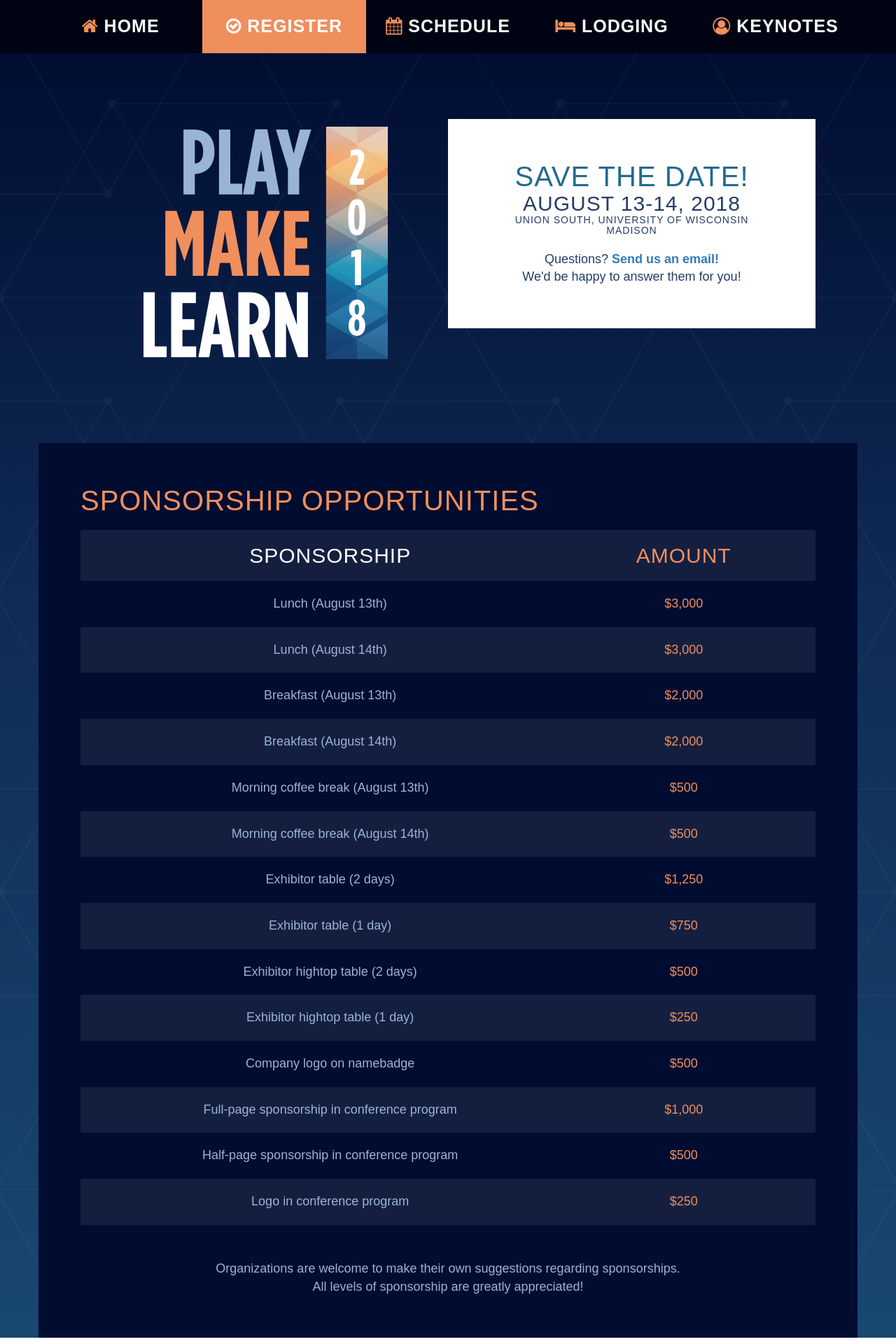
After one commit to jsruesch/pmlcon, a PHP site: page /sponsorship.php in a window 1280 px wide. The commit adds this page. Shown: the top 1920 px of the page at 70% size. Run offline with PHP 8.4, Linux system fonts and the light colour scheme; some libraries are stand-ins or nearby versions.

Commit message:
Add sponsorship opportunities page

```diff
--- a/navigation.php
+++ b/navigation.php
@@ -20,7 +20,7 @@
         </div>
         <div class="col-xs-15">
           <div class="row">
-            <a href="#schedule" class="text-white" target="_blank">
+            <a href="index.php#schedule" class="text-white">
               <span class="text-orange"><i class="fa fa-calendar" aria-hidden="true"></i></span>
               <span class="nav-button-text">Schedule</span>
             </a>
@@ -28,7 +28,7 @@
         </div>
         <div class="col-xs-15">
           <div class="row">
-            <a href="#lodging" class="text-white">
+            <a href="index.php#lodging" class="text-white">
               <span class="text-orange"><i class="fa fa-bed" aria-hidden="true"></i></span>
               <span class="nav-button-text">Lodging</span>
             </a>
@@ -36,7 +36,7 @@
         </div>
         <div class="col-xs-15">
           <div class="row">
-            <a href="#keynote" class="text-white">
+            <a href="/#keynote" class="text-white">
               <span class="text-orange"><i class="fa fa-user-circle-o" aria-hidden="true"></i></span>
               <span class="nav-button-text">Keynotes</span>
             </a>
--- /dev/null
+++ b/sponsorship.php
@@ -0,0 +1,359 @@
+<?php include('header.php') ?>
+<?php include('navigation.php') ?>
+
+<!--
+  BEGIN: Main Content
+-->
+  <div class="container-fluid main-content">
+    <div class="container">
+    <!-- Header -->
+      <div class="row pad60">
+        <div class="col-sm-6">
+          <img class="center-block main-logo" src="img/logo-2018.png" />
+        </div>
+        <div class="col-sm-6 pad60 mar50-top bg-white">
+          <div class="row text-center">
+            <h2 class="text-mblue">Save the Date!</h2>
+            <h3 class="text-dblue">August 13-14, 2018</h3>
+            <h5 class="text-dblue">Union South, University of Wisconsin Madison</h5>
+          </div>
+          <!-- <div class="row mar20-top mar20-bot">
+            <a href="https://registration.eop.education.wisc.edu/index.aspx?id=43" target="_blank" class="button bg-orange text-white"><i class="fa fa-check-circle-o" aria-hidden="true"></i> Register Here</a>
+          </div> -->
+          <div class="row mar20-top">
+            <p class="text-dblue text-center">
+              Questions? <a href="mailto:playmakelearninfo@gmail.com" target="_blank">Send us an email!</a> <br />We'd be happy to answer them for you!
+            </p>
+          </div>
+        </div>
+      </div><!-- END: Header -->
+    <!-- Overview -->
+      <div class="row mar30-top">
+        <div class="col-sm-12 bg-ddblue pad60">
+          <div class="row mar20-bot">
+            <h2 class="text-orange">Sponsorship Opportunities</h2>
+          </div>
+          <!-- Row -->
+          <div class="row bg-owhite pad20">
+            <div class="col-sm-8">
+              <h3 class="text-white text-center">
+                Sponsorship
+              </h3>
+            </div>
+            <div class="col-sm-4">
+              <h3 class="text-orange text-center">
+                Amount
+              </h3>
+            </div>
+          </div><!-- END: Row -->
+          <!-- Row -->
+          <div class="row pad20">
+            <div class="col-sm-8">
+              <p class="text-lblue text-center">
+                Lunch (August 13th)
+              </p>
+            </div>
+            <div class="col-sm-4">
+              <p class="text-orange text-center">
+                $3,000
+              </p>
+            </div>
+          </div><!-- END: Row -->
+          <!-- Row -->
+          <div class="row bg-owhite pad20">
+            <div class="col-sm-8">
+              <p class="text-lblue text-center">
+                Lunch (August 14th)
+              </p>
+            </div>
+            <div class="col-sm-4">
+              <p class="text-orange text-center">
+                $3,000
+              </p>
+            </div>
+          </div><!-- END: Row -->
+          <!-- Row -->
+          <div class="row pad20">
+            <div class="col-sm-8">
+              <p class="text-lblue text-center">
+                Breakfast (August 13th)
+              </p>
+            </div>
+            <div class="col-sm-4">
+              <p class="text-orange text-center">
+                $2,000
+              </p>
+            </div>
+          </div><!-- END: Row -->
+          <!-- Row -->
+          <div class="row bg-owhite pad20">
+            <div class="col-sm-8">
+              <p class="text-lblue text-center">
+                Breakfast (August 14th)
+              </p>
+            </div>
+            <div class="col-sm-4">
+              <p class="text-orange text-center">
+                $2,000
+              </p>
+            </div>
+          </div><!-- END: Row -->
+          <!-- Row -->
+          <div class="row pad20">
+            <div class="col-sm-8">
+              <p class="text-lblue text-center">
+                Morning coffee break (August 13th)
+              </p>
+            </div>
+            <div class="col-sm-4">
+              <p class="text-orange text-center">
+                $500
+              </p>
+            </div>
+          </div><!-- END: Row -->
+          <!-- Row -->
+          <div class="row bg-owhite pad20">
+            <div class="col-sm-8">
+              <p class="text-lblue text-center">
+                Morning coffee break (August 14th)
+              </p>
+            </div>
+            <div class="col-sm-4">
+              <p class="text-orange text-center">
+                $500
+              </p>
+            </div>
+          </div><!-- END: Row -->
+          <!-- Row -->
+          <div class="row pad20">
+            <div class="col-sm-8">
+              <p class="text-lblue text-center">
+                Exhibitor table (2 days)
+              </p>
+            </div>
+            <div class="col-sm-4">
+              <p class="text-orange text-center">
+                $1,250
+              </p>
+            </div>
+          </div><!-- END: Row -->
+          <!-- Row -->
+          <div class="row bg-owhite pad20">
+            <div class="col-sm-8">
+              <p class="text-lblue text-center">
+                Exhibitor table (1 day)
+              </p>
+            </div>
+            <div class="col-sm-4">
+              <p class="text-orange text-center">
+                $750
+              </p>
+            </div>
+          </div><!-- END: Row -->
+          <!-- Row -->
+          <div class="row pad20">
+            <div class="col-sm-8">
+              <p class="text-lblue text-center">
+                Exhibitor hightop table (2 days)
+              </p>
+            </div>
+            <div class="col-sm-4">
+              <p class="text-orange text-center">
+                $500
+              </p>
+            </div>
+          </div><!-- END: Row -->
+          <!-- Row -->
+          <div class="row bg-owhite pad20">
+            <div class="col-sm-8">
+              <p class="text-lblue text-center">
+                Exhibitor hightop table (1 day)
+              </p>
+            </div>
+            <div class="col-sm-4">
+              <p class="text-orange text-center">
+                $250
+              </p>
+            </div>
+          </div><!-- END: Row -->
+          <!-- Row -->
+          <div class="row pad20">
+            <div class="col-sm-8">
+              <p class="text-lblue text-center">
+                Company logo on namebadge
+              </p>
+            </div>
+            <div class="col-sm-4">
+              <p class="text-orange text-center">
+                $500
+              </p>
+            </div>
+          </div><!-- END: Row -->
+          <!-- Row -->
+          <div class="row bg-owhite pad20">
+            <div class="col-sm-8">
+              <p class="text-lblue text-center">
+                Full-page sponsorship in conference program
+              </p>
+            </div>
+            <div class="col-sm-4">
+              <p class="text-orange text-center">
+                $1,000
+              </p>
+            </div>
+          </div><!-- END: Row -->
+          <!-- Row -->
+          <div class="row pad20">
+            <div class="col-sm-8">
+              <p class="text-lblue text-center">
+                Half-page sponsorship in conference program
+              </p>
+            </div>
+            <div class="col-sm-4">
+              <p class="text-orange text-center">
+                $500
+              </p>
+            </div>
+          </div><!-- END: Row -->
+          <!-- Row -->
+          <div class="row bg-owhite pad20">
+            <div class="col-sm-8">
+              <p class="text-lblue text-center">
+                Logo in conference program
+              </p>
+            </div>
+            <div class="col-sm-4">
+              <p class="text-orange text-center">
+                $250
+              </p>
+            </div>
+          </div><!-- END: Row -->
+          <div class="row mar50-top">
+            <p class="text-lblue text-center">
+              Organizations are welcome to make their own suggestions regarding sponsorships.<br />All levels of sponsorship are greatly appreciated!
+            </p>
+          </div>
+        </div>
+      </div><!-- END: Overview -->
+    </div><!-- /.container -->
+
+  <!-- Details -->
+    <!-- Keynotes -->
+    <div class="row bg-white pad60">
+      <div class="row">
+        <h2 class="text-orange">Sponsorship Details</h2>
+      </div>
+      <div class="row mar20-top mar20-bot">
+        <h3 class="text-dblue">
+          Lunch (Mon. August 13th or Tues. August 14th): <span class="text-orange">$3,000</span>
+        </h3>
+        <ol class="disc">
+          <li>Exclusive sponsorship of the lunch scheduled for 12:00pm-1:00pm on Mon. August 13th or Tues. August 14th </li>
+          <li>Includes custom printed napkins with company logo, electronic display of company logo/information during lunch hour, public acknowledgement by PML conference organizer, 5-10 minute speaking/presentation opportunity, exhibitor table for 2 days, acknowledgement in program</li>
+        </ol>
+      </div>
+      <div class="row mar30-bot"><hr /></div>
+      <div class="row mar20-top mar20-bot">
+        <h3 class="text-dblue">
+          Breakfast (Mon. August 13th or Tues. August 14th):  <span class="text-orange">$2,000</span>
+        </h3>
+        <ol class="disc">
+          <li>Exclusive sponsorship of the breakfast scheduled for 8:00am-9:00am on Mon. August 13th or Tues. August 14th</li>
+          <li>Includes custom printed napkins with company logo, electronic display of company logo/information during breakfast hour, public acknowledgement by PML conference organizer, exhibitor table for 1 day, acknowledgement in program</li>
+        </ol>
+      </div>
+      <div class="row mar30-bot"><hr /></div>
+      <div class="row mar20-top mar20-bot">
+        <h3 class="text-dblue">
+          Morning coffee break (Mon. August 13th or Tues. August 14th): <span class="text-orange">$500</span>
+        </h3>
+        <ol class="disc">
+          <li>Exclusive sponsorship of coffee break scheduled for 10:45-11:00 am on Mon. August 13th or Tues. August 14th</li>
+          <li>Electronic display of company logo/information during coffee break, acknowledgement in program</li>
+        </ol>
+      </div>
+      <div class="row mar30-bot"><hr /></div>
+      <div class="row mar20-top mar20-bot">
+        <h3 class="text-dblue">
+          Exhibitor table (2 days): <span class="text-orange">$1,250</span>
+        </h3>
+        <ol class="disc">
+          <li>3' x 6' clothed table, 2 chairs, Mon. August 13th 8:00 a.m.-5:00 p.m., &Tues. August 14th 8:00 a.m.-3:00 p.m., listed in program and on website</li>
+        </ol>
+      </div>
+      <div class="row mar30-bot"><hr /></div>
+      <div class="row mar20-top mar20-bot">
+        <h3 class="text-dblue">
+          Exhibitor table (1 day): <span class="text-orange">$750</span>
+        </h3>
+        <ol class="disc">
+          <li>3' x 6' clothed table, 2 chairs, Mon. August 13th 8:00 a.m.-5:00 p.m. or Tues. August 14th 8:00 a.m.-3:00 p.m., listed in program and on website</li>
+        </ol>
+      </div>
+      <div class="row mar30-bot"><hr /></div>
+      <div class="row mar20-top mar20-bot">
+        <h3 class="text-dblue">
+          Exhibitor hightop table (2 days): <span class="text-orange">$500</span>
+        </h3>
+        <ol class="disc">
+          <li>2' round clothed hightop table, Mon. August 13th 8:00 a.m.-5:00 p.m. & Tues. August 14th 8:00 a.m.-3:00 p.m., listed in program and on website</li>
+        </ol>
+      </div>
+      <div class="row mar30-bot"><hr /></div>
+      <div class="row mar20-top mar20-bot">
+        <h3 class="text-dblue">
+          Exhibitor hightop table (1 day): <span class="text-orange">$250</span>
+        </h3>
+        <ol class="disc">
+          <li>2' round clothed hightop table, Mon. August 13th 8:00 a.m.-5:00 p.m. or Tues. August 14th 8:00 a.m.-3:00 p.m., listed in program and on websites</li>
+        </ol>
+      </div>
+      <div class="row mar30-bot"><hr /></div>
+      <div class="row mar20-top mar20-bot">
+        <h3 class="text-dblue">
+          Full-page sponsorship in conference program: <span class="text-orange">$1,000</span>
+        </h3>
+        <ol class="disc">
+          <li>8" x 5.5" space dedicated to your organization (print and online)</li>
+        </ol>
+      </div>
+      <div class="row mar30-bot"><hr /></div>
+      <div class="row mar20-top mar20-bot">
+        <h3 class="text-dblue">
+          Half-page sponsorship in conference program: <span class="text-orange">$500</span>
+        </h3>
+        <ol class="disc">
+          <li>4" x 5 1/2" space dedicated to your organization (print and online)</li>
+        </ol>
+      </div>
+      <div class="row mar30-bot"><hr /></div>
+      <div class="row mar20-top mar20-bot">
+        <h3 class="text-dblue">
+          Company logo on namebadges: <span class="text-orange">$500</span>
+        </h3>
+        <ol class="disc">
+          <li>Color company logo printed on all attendee and presenter namebadges</li>
+        </ol>
+      </div>
+      <div class="row mar30-bot"><hr /></div>
+      <div class="row mar20-top mar20-bot">
+        <h3 class="text-dblue">
+          Logo in the conference program: <span class="text-orange">$250</span>
+        </h3>
+        <ol class="disc">
+          <li>Print and online</li>
+        </ol>
+      </div>
+      <hr />
+    </div><!-- END: Details -->
+
+
+  </div><!-- /.container-fluid .main-content -->
+<!-- END: Main Content -->
+
+<?php include('footer.php') ?>
+
+<!-- Scroll to Top button -->
+<p id="back-top">
+    <a href="#top"><i class="fa fa-arrow-circle-o-up text-white" aria-hidden="true"></i><span class="nav-button-text"> Back to Top</span></a>
+</p>
```
Also changed, not shown: index.php (+4 -4 lines).
